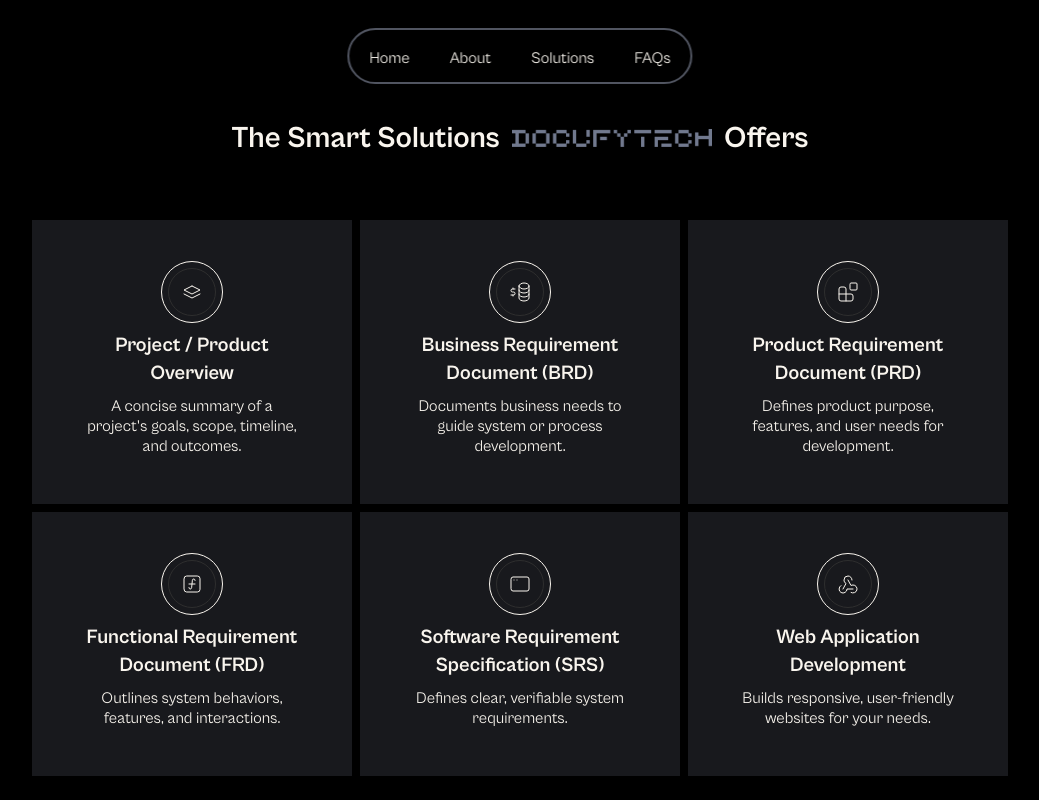
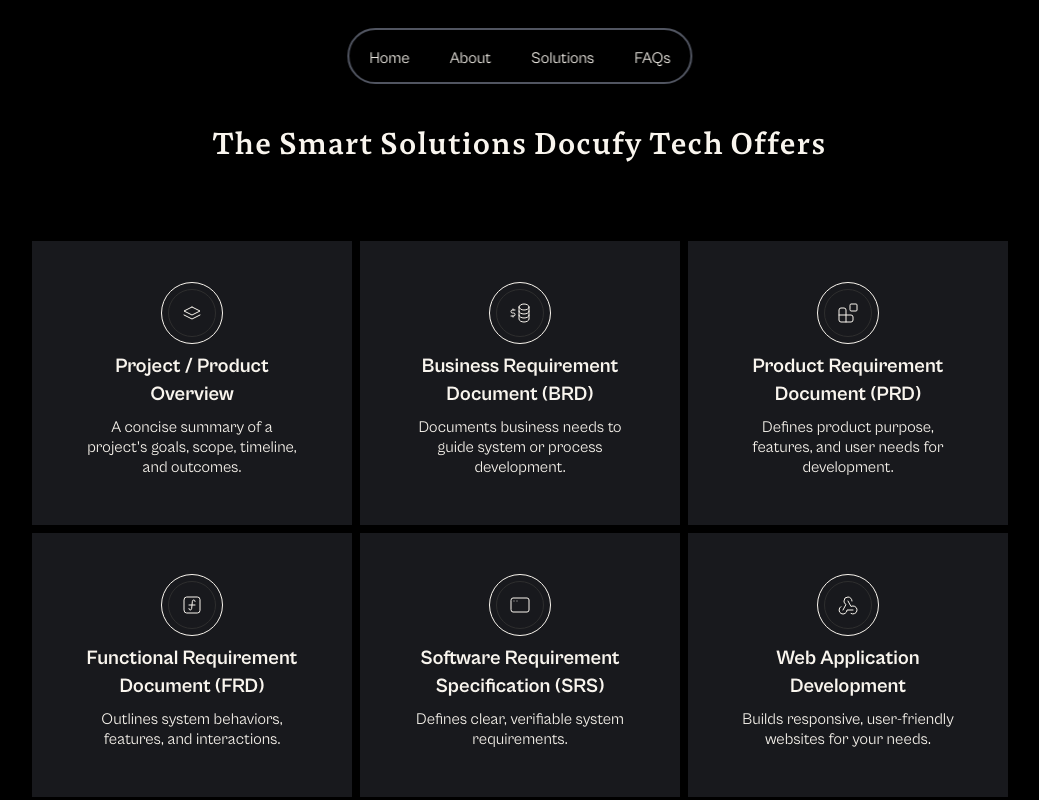
Before and after one commit to docufy-technologies/docufy-tech-public, a React (Vite) app: page /solutions in a window 1280 px wide. Shown: the top 800 px of the page, without its empty margins (120-1159 px from the left). Built offline with nearby package versions, Linux system fonts and the light colour scheme.

Commit message:
feat: Use h2 heading instead of logo span in solutions

```diff
--- a/src/routes/solutions.tsx
+++ b/src/routes/solutions.tsx
@@ -36,15 +36,9 @@
   return (
     <section className="py-12 md:py-20 mt-10 max-sm:mt-20">
       <div className="mx-auto max-w-5xl space-y-8 px-6 md:space-y-16">
-        <span className="capitalize font-bold text-center text-xl lg:text-3xl flex max-sm:flex-col justify-center items-center gap-3">
-          The Smart Solutions{" "}
-          <img
-            src="/logo512.png"
-            alt="Docufy Tech Logo"
-            className="h-4.5 max-sm:h-3"
-          />{" "}
-          Offers
-        </span>
+        <h2 className="capitalize leading-relaxed tracking-wider text-center">
+          The Smart Solutions Docufy Tech Offers
+        </h2>
 
         <div className="relative mx-auto grid max-w-6xl *:p-12 sm:grid-cols-2 lg:grid-cols-3 backdrop-blur-xl overflow-hidden gap-2">
           <SolutionsCardCustom
```
